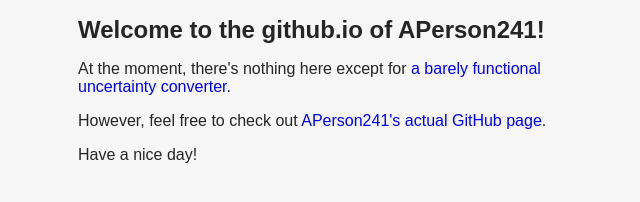
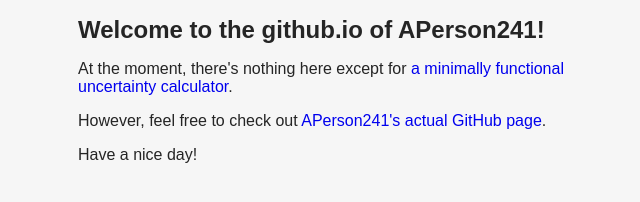
Before and after one commit to APerson241/APerson241.github.io, a plain HTML site: page index.html in a window 1280 px wide. Shown: the full height of the page, 312-952 px from the left. Drawn offline with Linux system fonts and the light colour scheme.

Commit message:
Changed "converter" to "calculator"; grammar

```diff
--- a/index.html
+++ b/index.html
@@ -11,8 +11,8 @@
       <h1>Welcome to the github.io of APerson241!</h1>
       <p>
         At the moment, there's nothing here except for
-        <a href="uncertainty.html" title="Uncertainty converter">a barely
-        functional uncertainty converter</a>.
+        <a href="uncertainty.html" title="Uncertainty calculator">a minimally
+        functional uncertainty calculator</a>.
       </p>
       <p>However, feel free to check out <a href="//github.com/APerson241">APerson241's actual GitHub page</a>.</p>
       <p>Have a nice day!</p>
```
